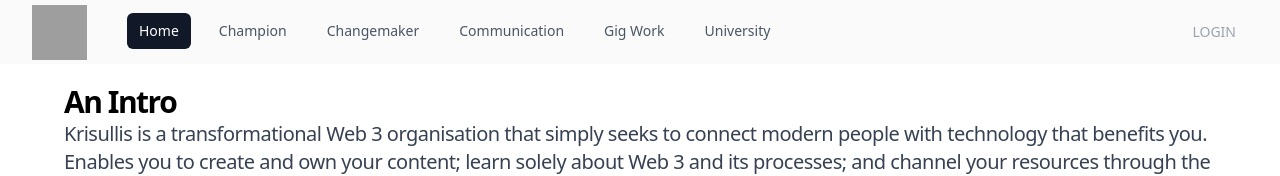
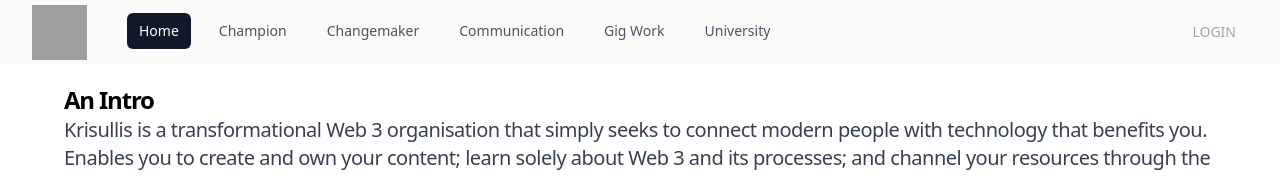
Before and after one commit to AbbeyBa/krisnext12, a Next.js app: page /newsoct2022 in a window 1280 px wide. Shown: the top 176 px of the page. Built offline with nearby package versions, Linux system fonts and the light colour scheme; grey boxes are pictures that could not be loaded.

Commit message:
newsletter an intro update

```diff
--- a/pages/newsoct2022.js
+++ b/pages/newsoct2022.js
@@ -12,7 +12,7 @@
     <Header />
     <div className="w-full px-8 pt-5 pb-16 bg-white xl:px-0">
   <div className="flex flex-col max-w-6xl mx-auto">
-  <h2 className="text-3xl flex items-center font-bold tracking-tighter text-black sm:text-3xl relative">
+  <h2 className="text-2xl flex items-center font-bold tracking-tighter text-black sm:text-2xl relative">
             <span>An Intro</span>
         </h2>
 
```
